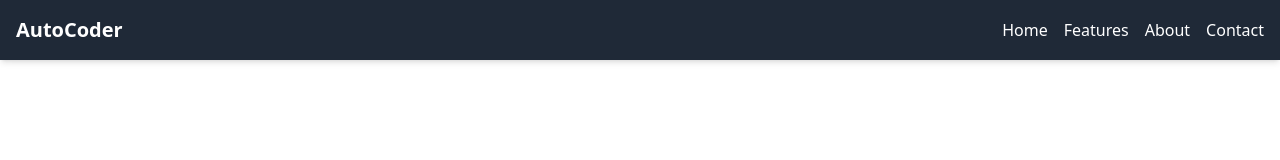
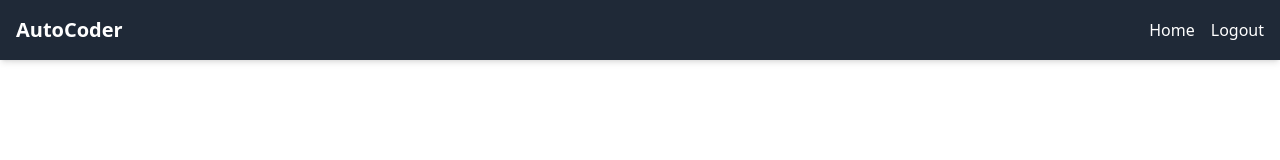
Before and after one commit to Zuber7489/AutoCoder.ai, an Angular app: page / in a window 1280 px wide. Shown: the top 160 px of the page. Built offline with nearby package versions, Linux system fonts and the light colour scheme.

Commit message:
'update'

```diff
--- a/src/app/app.component.html
+++ b/src/app/app.component.html
@@ -5,9 +5,8 @@
       <a href="#" class="text-xl font-bold">AutoCoder</a>
       <div class="space-x-4">
         <a href="#home" class="hover:">Home</a>
-        <a href="#features" class="hover:">Features</a>
-        <a href="#about" class="hover:">About</a>
-        <a href="#contact" class="hover:">Contact</a>
+        <a href="#features" class="hover:">Logout</a>
+
       </div>
     </div>
   </nav>
```
